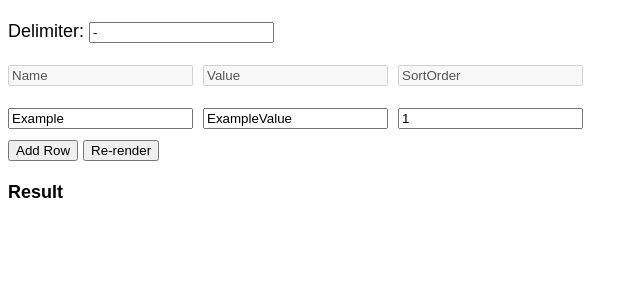
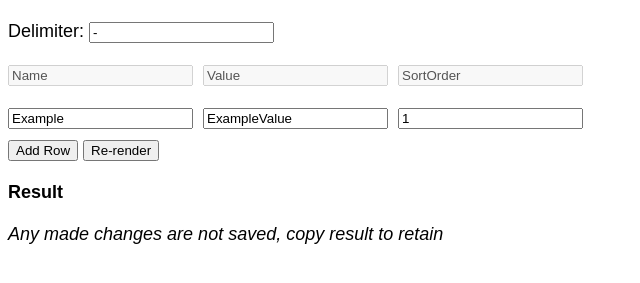
Before and after one commit to cfcss-ux/naming-convention-builder, a plain HTML site: page index.html in a window 1280 px wide. Shown: the part 69-352 px from the top of the page, without its empty margins (0-640 px from the left). Drawn offline with Linux system fonts and the light colour scheme.

Commit message:
no save italic text

```diff
--- a/index.html
+++ b/index.html
@@ -28,7 +28,8 @@
   <span><strong>Result</strong></span>
   <br>
   <div id="renderArea"></div>
-
+  <br>
+  <span><i>Any made changes are not saved, copy result to retain</i></span>
   <script src="script.js"></script>
 </body>
 </html>
```
